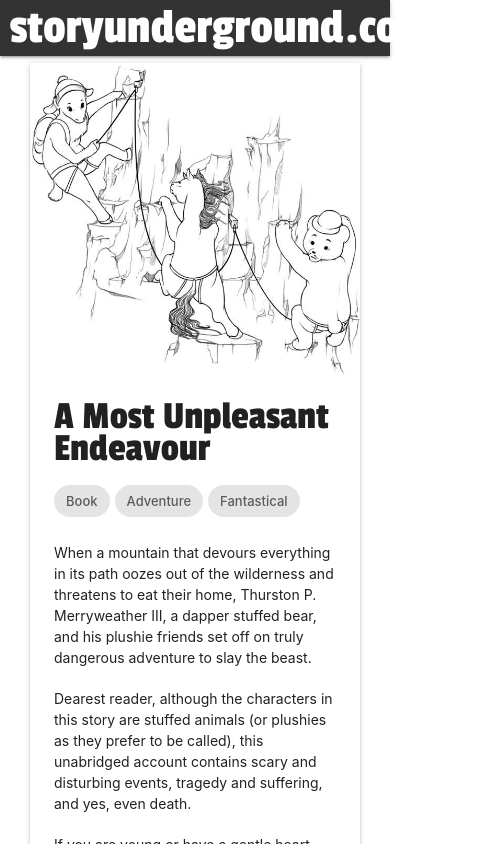
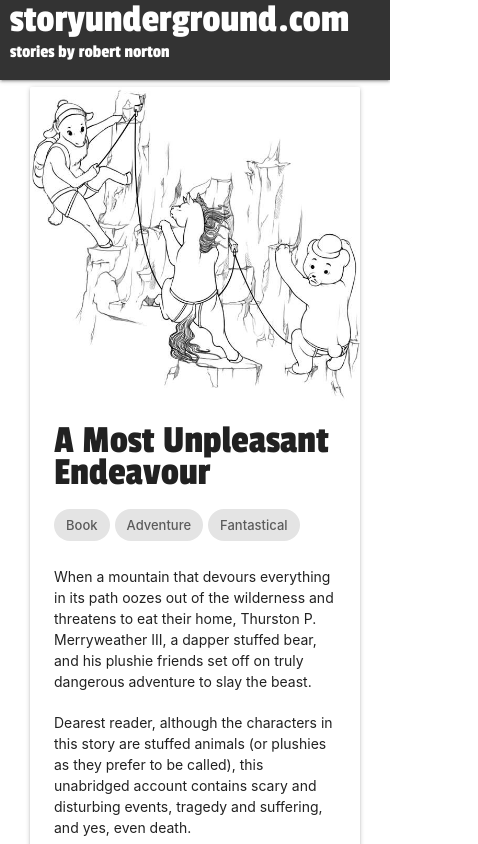
Before and after one commit to spiffspuzzum/storyunderground, a React (Create React App) app: page / in a window 390 px wide. Shown: the top 844 px of the page, 478 px wide, since content can reach past the window. Built offline with nearby package versions, Linux system fonts and the light colour scheme.

Commit message:
fixed manifest name, and nav text on mobile

```diff
--- a/src/App.css
+++ b/src/App.css
@@ -1,10 +1,36 @@
 .nav-wrapper {
   background-color: #333333;
 }
-.site-title {
+nav .nav-text-wrapper {
+  display: flex;
+  justify-content: flex-start;
+  margin-left: 10px;
+}
+nav .site-title {
   font-family: "Passion One";
   font-size: 50px;
-	margin-left: 10px;
+}
+nav .site-subtitle {
+  font-size: 1.3em;
+  margin-left: 5px;
+  font-family: "Passion One";
+}
+
+@media only screen and (max-width: 600px) {
+  nav {
+    height: 80px;
+  }
+  nav .nav-text-wrapper {
+    flex-direction: column;
+  }
+  nav .site-title {
+    font-size: 40px;
+    line-height: 40px;
+  }
+  nav .site-subtitle {
+    margin-left: 0;
+    line-height: 25px;
+  }
 }
 .page-footer,
 .btn,
@@ -14,8 +40,7 @@
 .btn-small:hover,
 .btn:focus,
 .btn-large:focus,
-.btn-small:focus
-{
+.btn-small:focus {
   background-color: #444444;
 }
 .page-footer .footer-copyright {
@@ -24,7 +49,7 @@
 #footer-img {
   max-height: 200px;
 }
-.page-footer p{
+.page-footer p {
   font-size: 1.2em;
 }
 .card .card-title {
@@ -46,7 +71,7 @@ a.btn:visited {
 .chips-wrapper {
   margin-top: 20px;
 }
-.links-wrapper a{
+.links-wrapper a {
   margin: 0 5px;
 }
 .card .card-content p {
--- a/src/components/Nav.js
+++ b/src/components/Nav.js
@@ -1,11 +1,14 @@
-import React from 'react';
+import React from "react";
 
-const Nav = () =>
-    <nav>
-        <div className="nav-wrapper">
-            <span className="site-title">storyunderground.com</span>
-            <span className="sit-subtitle">stories by robert norton</span>
-        </div>
-    </nav>
+const Nav = () => (
+  <nav>
+    <div className="nav-wrapper">
+      <div className="nav-text-wrapper">
+        <span className="site-title">storyunderground.com</span>
+        <span className="site-subtitle">stories by robert norton</span>
+      </div>
+    </div>
+  </nav>
+);
 
 export default Nav;
```
Also changed, not shown: public/manifest.json. Lines whose indentation alone changed are shown as unchanged.
